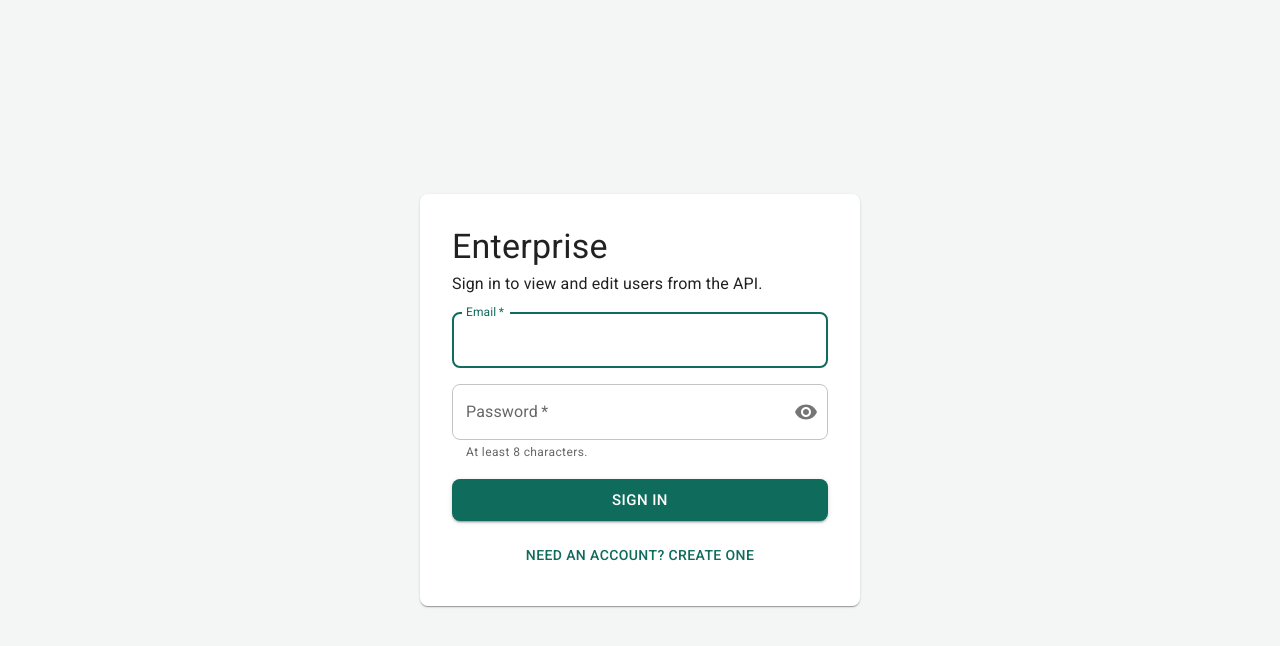
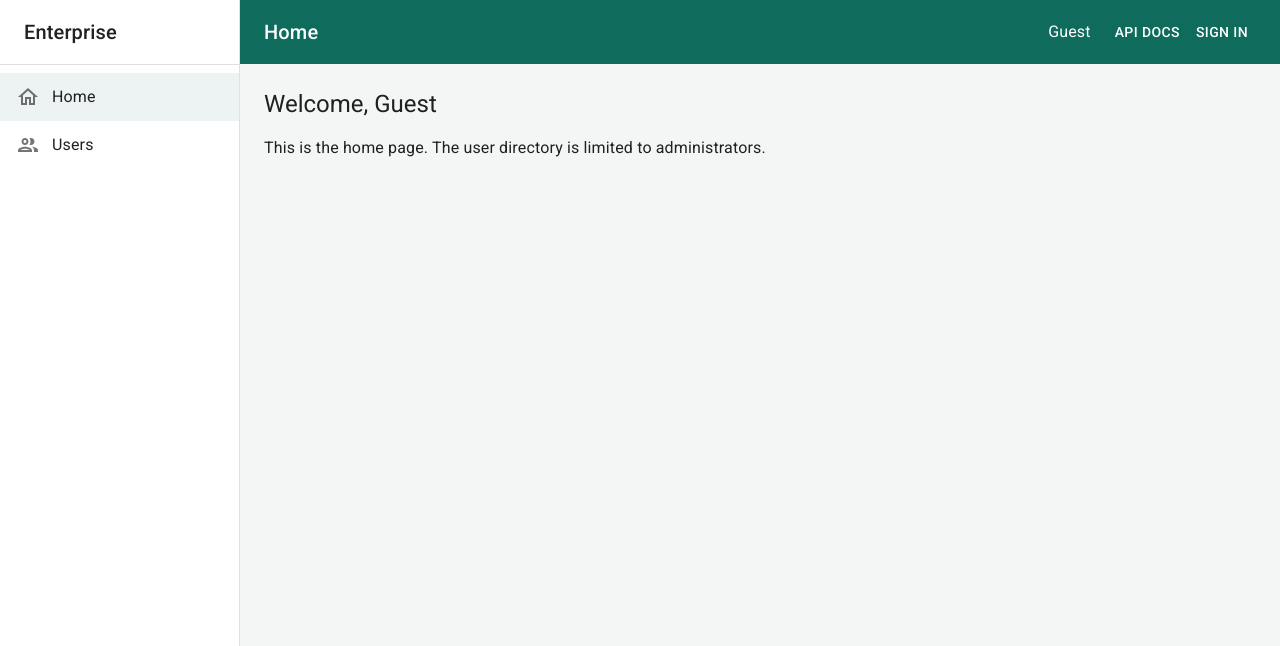
Before and after one commit to BrettBBB/react-enterprise-client, a React (Vite) app: page / in a window 1280 px wide. Shown: the top 646 px of the page. Built offline with nearby package versions, Linux system fonts and the light colour scheme; no server answers.

Commit message:
update jwt auth guards

```diff
--- a/src/App.tsx
+++ b/src/App.tsx
@@ -1,26 +1,15 @@
 import CssBaseline from '@mui/material/CssBaseline';
 import { ThemeProvider } from '@mui/material/styles';
 import { AuthProvider } from './auth/AuthProvider.tsx';
-import { useAuth } from './auth/auth-context.ts';
-import { LoginPage } from './auth/LoginPage.tsx';
 import { AppShell } from './shell/AppShell.tsx';
 import { theme } from './theme.ts';
-
-function AppShellGate() {
-  const { user } = useAuth();
-  if (!user) {
-    return <LoginPage />;
-  }
-
-  return <AppShell />;
-}
 
 export default function App() {
   return (
     <ThemeProvider theme={theme}>
       <CssBaseline />
       <AuthProvider>
-        <AppShellGate />
+        <AppShell />
       </AuthProvider>
     </ThemeProvider>
   );
--- a/src/auth/AuthProvider.tsx
+++ b/src/auth/AuthProvider.tsx
@@ -18,7 +18,13 @@ function readSession(): User | null {
   }
 
   try {
-    return JSON.parse(raw) as User;
+    const parsed = JSON.parse(raw) as Partial<User>;
+    if (!parsed.id || typeof parsed.isAdmin !== 'boolean') {
+      sessionStorage.removeItem(storageKey);
+      storeAccessToken(null);
+      return null;
+    }
+    return parsed as User;
   } catch {
     sessionStorage.removeItem(storageKey);
     return null;
--- a/src/auth/LoginPage.tsx
+++ b/src/auth/LoginPage.tsx
@@ -61,14 +61,11 @@ export function LoginPage() {
   const registering = mode === 'register';
 
   return (
-    <Stack
-      component="main"
-      sx={{ minHeight: '100%', alignItems: 'center', justifyContent: 'center', p: 2 }}
-    >
+    <Stack sx={{ flex: 1, alignItems: 'center', justifyContent: 'center' }}>
       <Paper sx={{ width: '100%', maxWidth: 440, p: 4 }}>
         <Stack component="form" spacing={2} onSubmit={onSubmit}>
           <div>
-            <Typography variant="h4" component="h1">
+            <Typography variant="h4" component="p">
               Enterprise
             </Typography>
             <Typography color="text.secondary" sx={{ mt: 0.5 }}>
--- a/src/home/HomePage.tsx
+++ b/src/home/HomePage.tsx
@@ -4,7 +4,7 @@ import { useAuth } from '../auth/auth-context.ts';
 
 export function HomePage() {
   const { user } = useAuth();
-  const name = user ? `${user.firstName} ${user.lastName}` : 'there';
+  const name = user ? `${user.firstName} ${user.lastName}` : 'Guest';
 
   return (
     <Stack spacing={2} sx={{ maxWidth: 640 }}>
@@ -12,8 +12,9 @@ export function HomePage() {
         Welcome, {name}
       </Typography>
       <Typography color="text.secondary">
-        This is the home page. Open Users in the left navigation to work with the directory.
-        The grid asks the API for each page, sort, and filter.
+        {user?.isAdmin
+          ? 'Open Users in the left navigation to work with the directory. The grid asks the API for each page, sort, and filter.'
+          : 'This is the home page. The user directory is limited to administrators.'}
       </Typography>
     </Stack>
   );
--- a/src/shell/AppShell.tsx
+++ b/src/shell/AppShell.tsx
@@ -13,6 +13,7 @@ import Toolbar from '@mui/material/Toolbar';
 import Typography from '@mui/material/Typography';
 import { lazy, Suspense, useState } from 'react';
 import { apiUrl } from '../api/client.ts';
+import { LoginPage } from '../auth/LoginPage.tsx';
 import { useAuth } from '../auth/auth-context.ts';
 import { HomePage } from '../home/HomePage.tsx';
 
@@ -32,7 +33,16 @@ type PageId = (typeof pages)[number]['id'];
 export function AppShell() {
   const { user, logout } = useAuth();
   const [page, setPage] = useState<PageId>('home');
+  const [showSignIn, setShowSignIn] = useState(false);
+  const needsAuth = !user && (showSignIn || page === 'users');
   const current = pages.find((item) => item.id === page) ?? pages[0];
+  const canManageUsers = user?.isAdmin === true;
+
+  function signOut() {
+    setShowSignIn(false);
+    setPage('home');
+    logout();
+  }
 
   return (
     <Box sx={{ display: 'flex', height: '100%' }}>
@@ -43,19 +53,23 @@ export function AppShell() {
       >
         <Toolbar>
           <Typography variant="h6" component="h1" sx={{ flexGrow: 1 }}>
-            {current.label}
+            {needsAuth ? 'Sign in' : current.label}
           </Typography>
-          {user ? (
-            <Typography sx={{ mr: 2 }}>
-              {user.firstName} {user.lastName}
-            </Typography>
-          ) : null}
+          <Typography sx={{ mr: 2 }}>
+            {user ? `${user.firstName} ${user.lastName}` : 'Guest'}
+          </Typography>
           <Button color="inherit" href={`${apiUrl}/api`} target="_blank" rel="noreferrer">
             API docs
           </Button>
-          <Button color="inherit" onClick={logout}>
-            Sign out
-          </Button>
+          {user ? (
+            <Button color="inherit" onClick={signOut}>
+              Sign out
+            </Button>
+          ) : (
+            <Button color="inherit" onClick={() => setShowSignIn(true)}>
+              Sign in
+            </Button>
+          )}
         </Toolbar>
       </AppBar>
 
@@ -93,16 +107,36 @@ export function AppShell() {
       >
         <Toolbar />
         <Box sx={{ flex: 1, minHeight: 0, display: 'flex', flexDirection: 'column', p: 3 }}>
-          <PageFrame page={page} />
+          <PageFrame page={page} needsAuth={needsAuth} canManageUsers={canManageUsers} />
         </Box>
       </Box>
     </Box>
   );
 }
 
-function PageFrame({ page }: { page: PageId }) {
+function PageFrame({
+  page,
+  needsAuth,
+  canManageUsers,
+}: {
+  page: PageId;
+  needsAuth: boolean;
+  canManageUsers: boolean;
+}) {
+  if (needsAuth) {
+    return <LoginPage />;
+  }
+
   if (page === 'home') {
     return <HomePage />;
+  }
+
+  if (!canManageUsers) {
+    return (
+      <Typography color="text.secondary" sx={{ maxWidth: 640 }}>
+        The user directory is limited to administrators.
+      </Typography>
+    );
   }
 
   return (
--- a/src/users/types.ts
+++ b/src/users/types.ts
@@ -4,6 +4,7 @@ export type User = {
   lastName: string;
   email: string;
   age?: number | null;
+  isAdmin: boolean;
   createdAt: string;
   updatedAt: string;
 };
```
Also changed, not shown: 2 other files (tests, documents, lock files or other folders).
